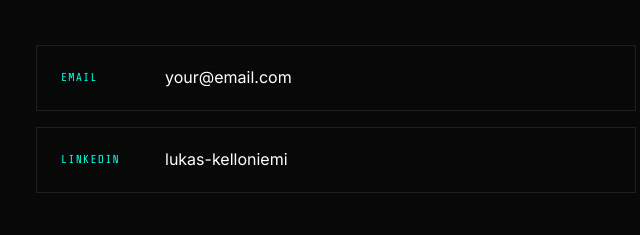
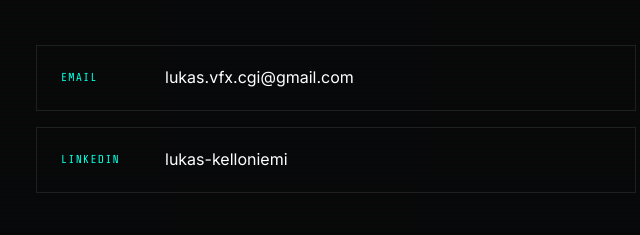
Before and after one commit to lukasmanen/LKWebsite, an Astro site: page /contact in a window 1280 px wide. Shown: the part 326-561 px from the top of the page, 86-726 px from the left. Built offline with nearby package versions, Linux system fonts and the light colour scheme; Astro itself is replaced by a stand-in of ours.

Commit message:
added mail

```diff
--- a/src/pages/contact.astro
+++ b/src/pages/contact.astro
@@ -9,9 +9,9 @@ import Base from '../layouts/Base.astro';
       <p>Available for freelance projects, collaborations work.</p>
       <div class="contact-links">
 
-        <a href="mailto:your@email.com" class="contact-link">
+        <a href="mailto:lukas.vfx.cgi@gmail.com" class="contact-link">
           <span class="contact-link-label">Email</span>
-          <span>your@email.com</span>
+          <span>lukas.vfx.cgi@gmail.com</span>
         </a>
 
         <a href="https://www.linkedin.com/in/lukas-kelloniemi-646874293/" target="_blank" class="contact-link">
```
